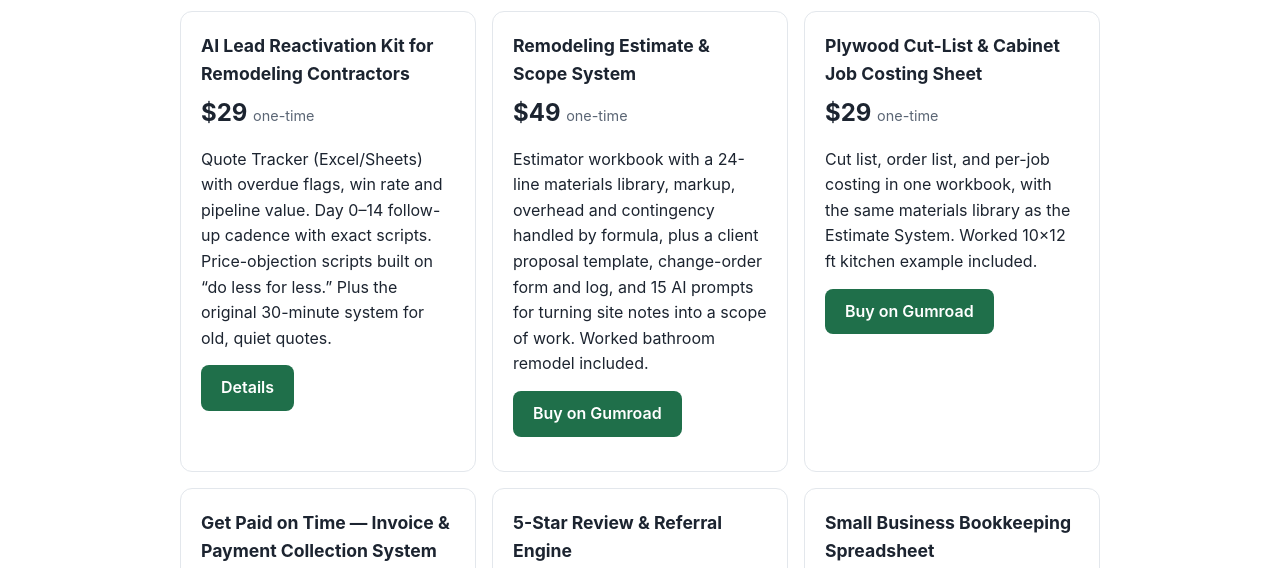
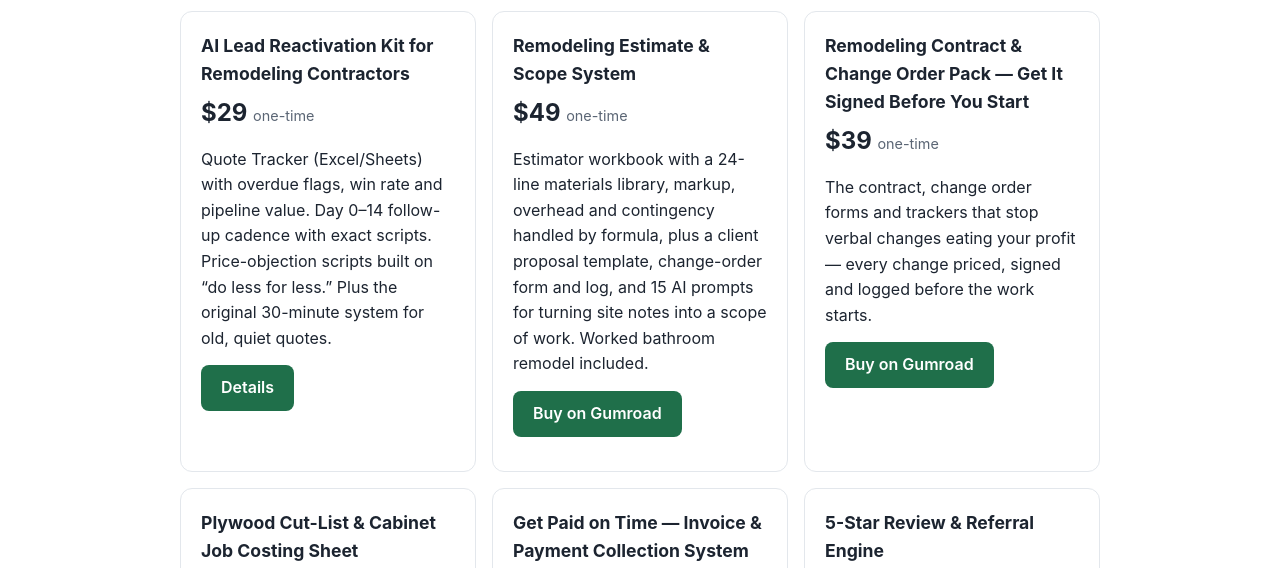
Before and after one commit to jacklam500/uber-lin-contractor-tools, a plain HTML site: page products.html in a window 1280 px wide. Shown: the part 207-775 px from the top of the page. Drawn offline with Linux system fonts and the light colour scheme.

Commit message:
Add Remodeling Contract & Change Order Pack ($39) to products and pricing pages

```diff
--- a/products.html
+++ b/products.html
@@ -26,6 +26,11 @@
 <p class="price">$49 <small>one-time</small></p>
 <p>Estimator workbook with a 24-line materials library, markup, overhead and contingency handled by formula, plus a client proposal template, change-order form and log, and 15 AI prompts for turning site notes into a scope of work. Worked bathroom remodel included.</p>
 <p><a class="button" href="https://uberlin1.gumroad.com/l/llpdcp">Buy on Gumroad</a></p></div>
+
+<div class="card"><h3>Remodeling Contract &amp; Change Order Pack — Get It Signed Before You Start</h3>
+<p class="price">$39 <small>one-time</small></p>
+<p>The contract, change order forms and trackers that stop verbal changes eating your profit — every change priced, signed and logged before the work starts.</p>
+<p><a class="button" href="https://uberlin1.gumroad.com/l/ilyahc">Buy on Gumroad</a></p></div>
 
 <div class="card"><h3>Plywood Cut-List &amp; Cabinet Job Costing Sheet</h3>
 <p class="price">$29 <small>one-time</small></p>
```
Also changed, not shown: pricing.html (+1 -0 lines).
